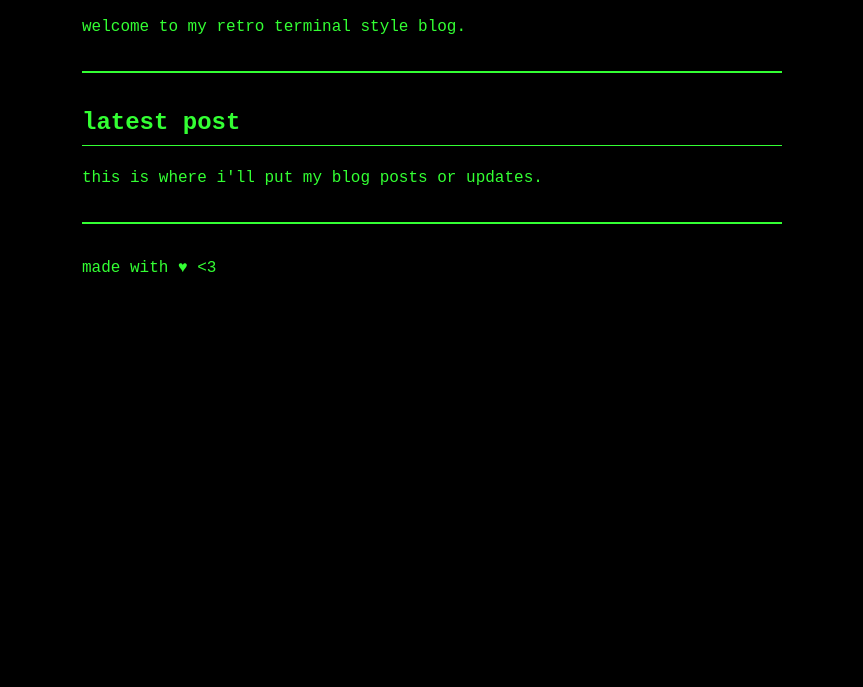
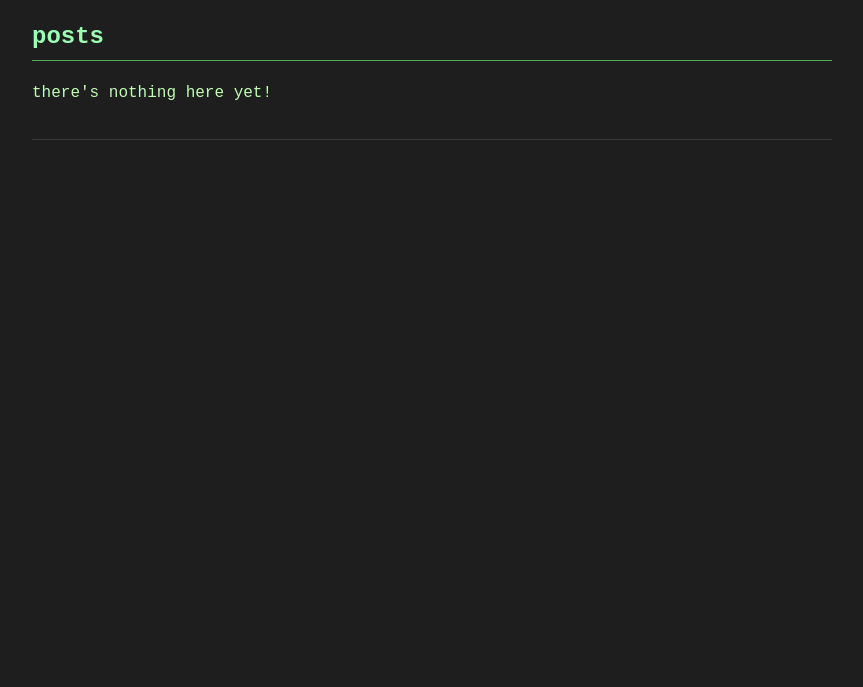
Before and after one commit to michaelmassoni/website, a plain HTML site: page index.html in a window 1280 px wide. Shown: the part 113-800 px from the top of the page, without its empty margins (208-1071 px from the left). Drawn offline with Linux system fonts and the light colour scheme.

Commit message:
Update index.html

```diff
--- a/index.html
+++ b/index.html
@@ -6,54 +6,65 @@
 <title>michaelmassoni.com</title>
 <style>
 body {
-    background: #000000;
-    color: #33ff33;
+  background-color: #1e1e1e;
+  color: #c0fcb3;
   font-family: 'Courier New', Courier, monospace;
   padding: 2rem;
-    max-width: 700px;
+  max-width: 800px;
   margin: auto;
-    line-height: 1.5;
+  line-height: 1.6;
 }
+
 a {
-    color: #00ff00;
+  color: #8affef;
   text-decoration: none;
 }
+
 a:hover {
   text-decoration: underline;
 }
+
 h1, h2 {
-    border-bottom: 1px solid #33ff33;
+  border-bottom: 1px solid #4caf50;
   padding-bottom: 0.25rem;
+  color: #9cffb3;
 }
+
 hr {
-    border: 1px solid #33ff33;
+  border: none;
+  border-top: 1px solid #3a3a3a;
   margin: 2rem 0;
 }
+
 .prompt {
-    color: #00ff00;
+  color: #7fffd4;
 }
+
 .blinking-caret {
   display: inline-block;
   width: 10px;
-    background-color: #33ff33;
+  background-color: #c0fcb3;
   margin-left: 2px;
   animation: blink 1s steps(1) infinite;
 }
+
 @keyframes blink {
-    0%, 50% { background-color: #33ff33; }
+  0%, 50% { background-color: #c0fcb3; }
   51%, 100% { background-color: transparent; }
 }
+
+footer {
+  color: #888;
+  font-size: 0.9em;
+  margin-top: 3rem;
+}
+
 </style>
 </head>
 <body>
-  <h1>user@retro-blog:~$ <span class="blinking-caret"></span></h1>
-  <p>welcome to my retro terminal style blog.</p>
+  <h1>[michaelmassoni.com] $</h1>
+  <h2>posts</h2>
+  <p>there's nothing here yet!</p>
   <hr />
-  <h2>latest post</h2>
-  <p>this is where i'll put my blog posts or updates.</p>
-  <hr />
-  <footer>
-    <p>made with ♥ &lt;3</p>
-  </footer>
 </body>
 </html>
```
Lines whose indentation alone changed are shown as unchanged.
